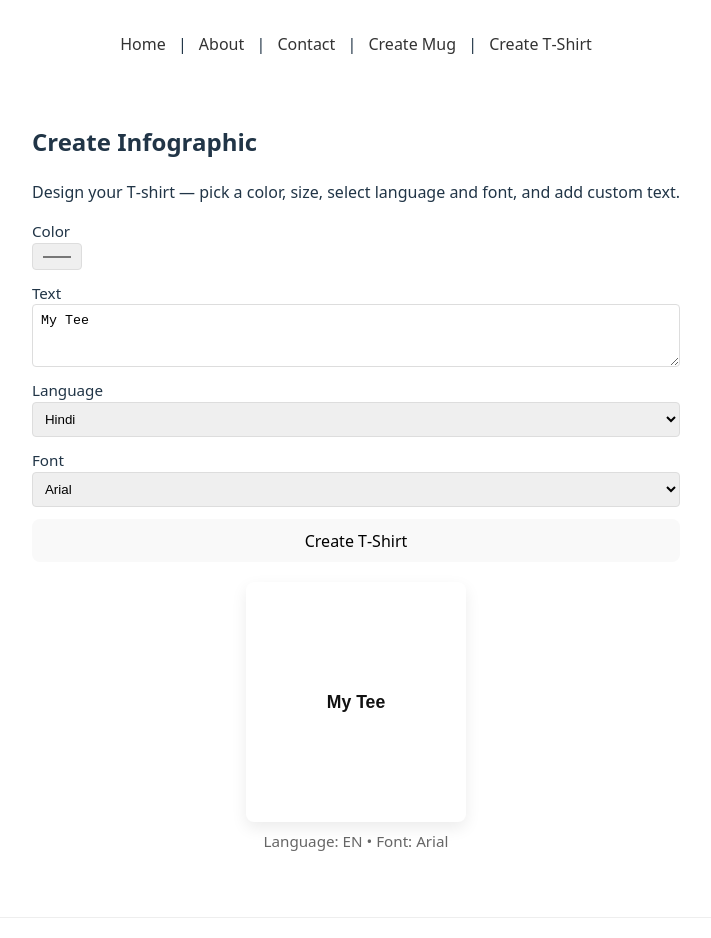
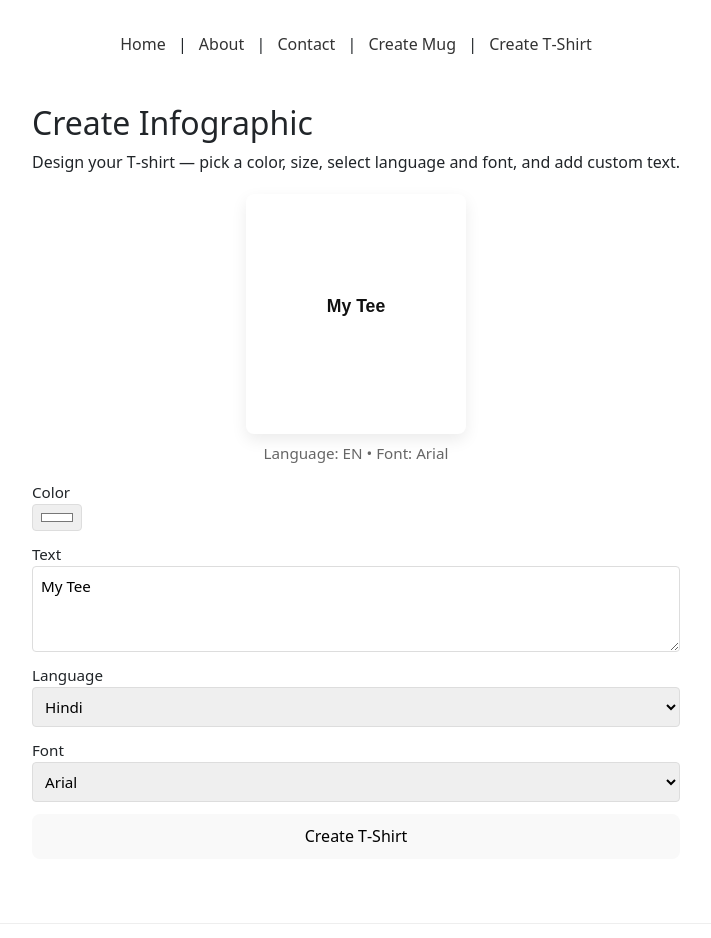
Before and after one commit to krishnakavoor/brahmi, a React (Vite) app: page / in a window 1280 px wide. Shown: the top 938 px of the page, without its empty margins (284-995 px from the left). Built offline with nearby package versions, Linux system fonts and the light colour scheme.

Commit message:
Bootstrap

```diff
--- a/index.html
+++ b/index.html
@@ -4,7 +4,7 @@
     <meta charset="UTF-8" />
     <link rel="icon" type="image/svg+xml" href="/vite.svg" />
     <meta name="viewport" content="width=device-width, initial-scale=1.0" />
-    <title>my-react-app</title>
+    <title>brahmi</title>
   </head>
   <body>
     <div id="root"></div>
--- a/package.json
+++ b/package.json
@@ -10,6 +10,7 @@
     "preview": "vite preview"
   },
   "dependencies": {
+    "bootstrap": "^5.3.8",
     "install": "^0.13.0",
     "npm": "^11.7.0",
     "react": "^19.2.0",
--- a/src/main.jsx
+++ b/src/main.jsx
@@ -1,5 +1,6 @@
 import { StrictMode } from 'react'
 import { createRoot } from 'react-dom/client'
+import 'bootstrap/dist/css/bootstrap.min.css'
 import './index.css'
 import App from './App.jsx'
 import { BrowserRouter } from 'react-router-dom'
--- a/src/pages/Home.jsx
+++ b/src/pages/Home.jsx
@@ -12,7 +12,12 @@ export default function Home() {
     <div className="create-tshirt-page">
       <h2>Create Infographic</h2>
       <p>Design your T‑shirt — pick a color, size, select language and font, and add custom text.</p>
-
+      <div className="tshirt-preview">
+        <div className="tshirt" style={{ backgroundColor: color }}>
+          <p className="tshirt-text" style={{ fontFamily: font }} lang={language}>{text}</p>
+        </div>
+        <div className="tshirt-meta">Language: {language.toUpperCase()} • Font: {font}</div>
+      </div>
       <form
         className="tshirt-form"
         onSubmit={(e) => {
@@ -54,12 +59,7 @@ export default function Home() {
         <button type="submit">Create T‑Shirt</button>
       </form>
 
-      <div className="tshirt-preview">
-        <div className="tshirt" style={{ backgroundColor: color }}>
-          <p className="tshirt-text" style={{ fontFamily: font }} lang={language}>{text}</p>
-        </div>
-        <div className="tshirt-meta">Language: {language.toUpperCase()} • Font: {font}</div>
-      </div>
+
     </div>
   )
 }
```
Also changed, not shown: 1 other file (tests, documents, lock files or other folders).
